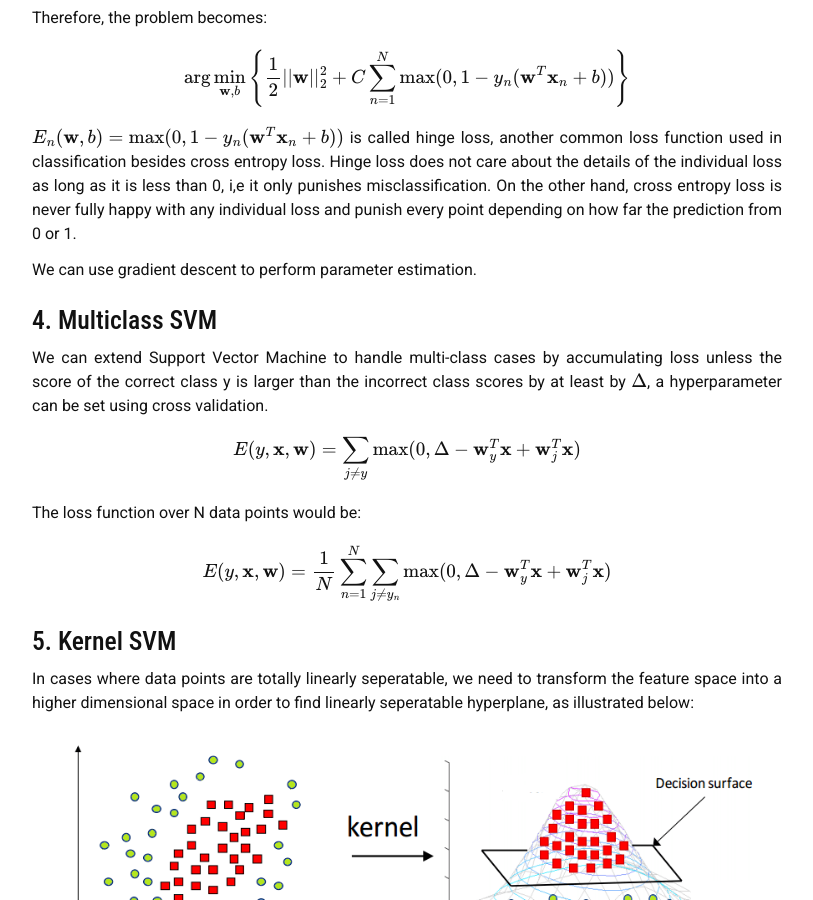
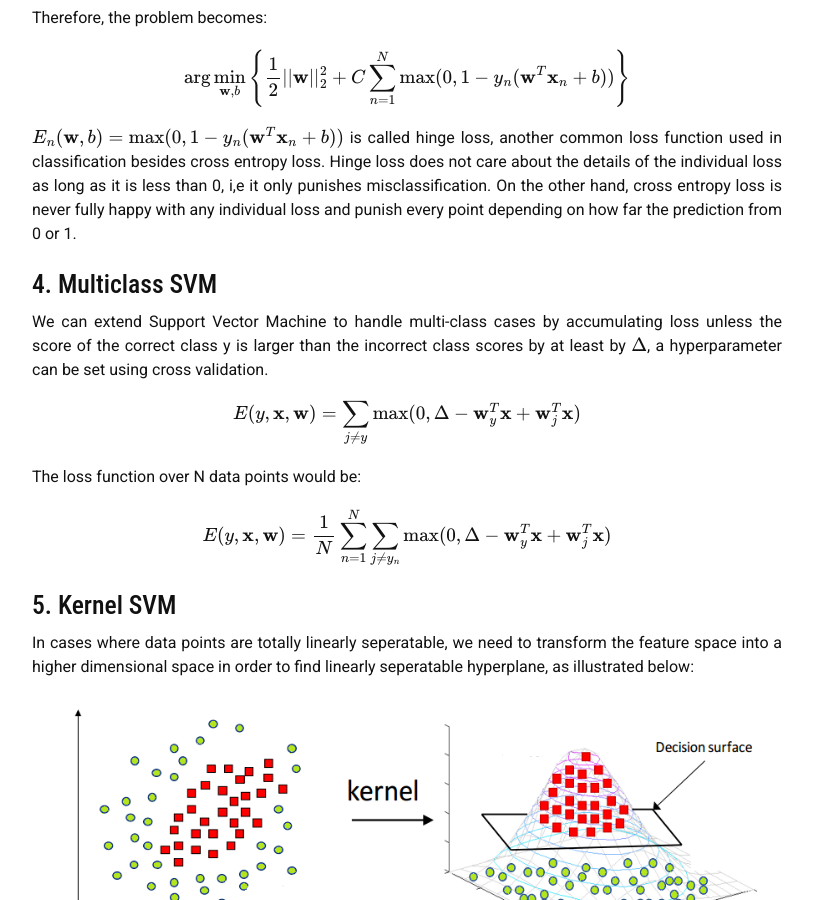
Before and after one commit to liambll/blog-archive, a Jekyll site: the page built from _posts/2017-06-30-svm.markdown, in a window 1280 px wide and 900 px high, scrolled down 2226 px. Shown: the whole window, without its empty margins (233-1046 px from the left). Built offline with Jekyll 4.4.1, drawn with Linux system fonts in a browser that asks for light colours; nearby versions of some CDN libraries; formulas are drawn with MathJax 3; comment, search, counter and statistics services are not loaded.

Commit message:
Update 2017-06-30-svm.markdown

```diff
--- a/_posts/2017-06-30-svm.markdown
+++ b/_posts/2017-06-30-svm.markdown
@@ -89,8 +89,6 @@ Therefore, the problem becomes:
 \\]
 \\(E_n(\mathbf{w}, b) = \max(0, 1 - y_n(\mathbf{w}^T\mathbf{x}\_n + b))\\) is called hinge loss, another common loss function used in classification besides cross entropy loss. Hinge loss does not care about the details of the individual loss as long as it is less than 0, i,e it only punishes misclassification. On the other hand, cross entropy loss is never fully happy with any individual loss and punish every point depending on how far the prediction from 0 or 1.
 
-We can use gradient descent to perform parameter estimation.
-
 ## 4. Multiclass SVM
 We can extend Support Vector Machine to handle multi-class cases by accumulating loss unless the score of the correct class y is larger than the incorrect class scores by at least by \\(\Delta\\), a hyperparameter can be set using cross validation.
 \\[
```
